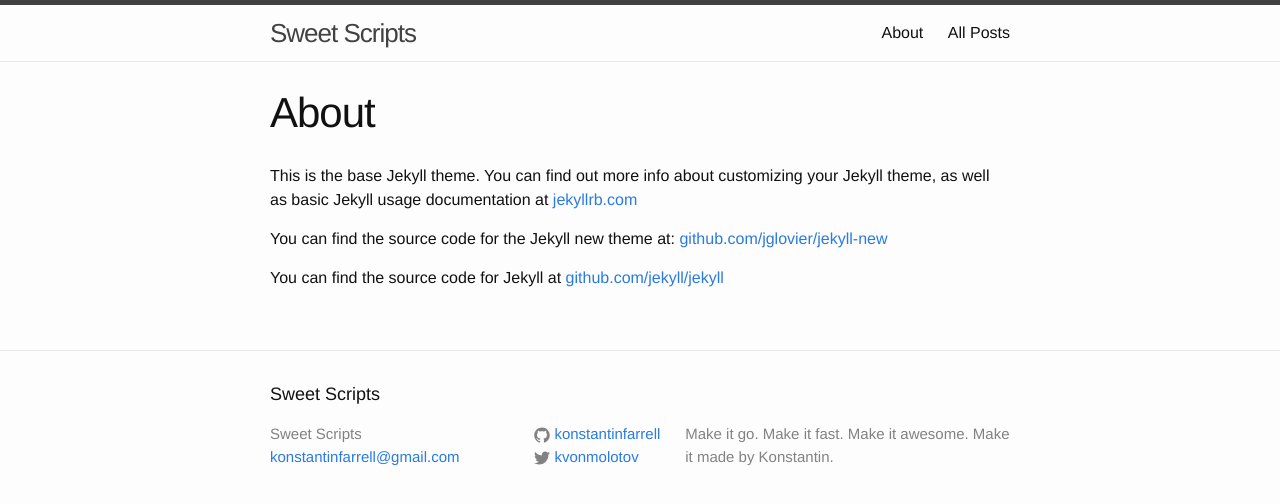
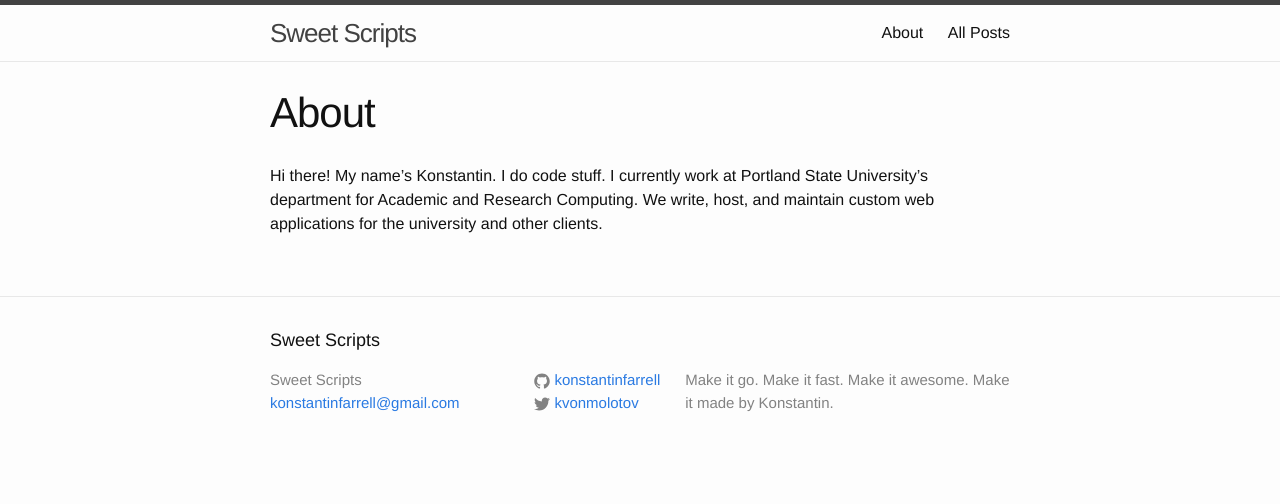
Before and after one commit to plosive/konstantinfarrell.github.io, a Jekyll site: the page built from about.md, in a window 1280 px wide. Shown: the top 504 px of the page. Built offline with Jekyll 4.4.1, drawn with Linux system fonts in a browser that asks for light colours.

Commit message:
Update about

```diff
--- a/about.md
+++ b/about.md
@@ -4,8 +4,4 @@
 permalink: /about/
 ---
 
-This is the base Jekyll theme. You can find out more info about customizing your Jekyll theme, as well as basic Jekyll usage documentation at [jekyllrb.com](http://jekyllrb.com/)
-
-You can find the source code for the Jekyll new theme at: [github.com/jglovier/jekyll-new](https://github.com/jglovier/jekyll-new)
-
-You can find the source code for Jekyll at [github.com/jekyll/jekyll](https://github.com/jekyll/jekyll)
+Hi there! My name's Konstantin. I do code stuff. I currently work at Portland State University's department for Academic and Research Computing. We write, host, and maintain custom web applications for the university and other clients.
```
Also changed, not shown: 2 other files.
